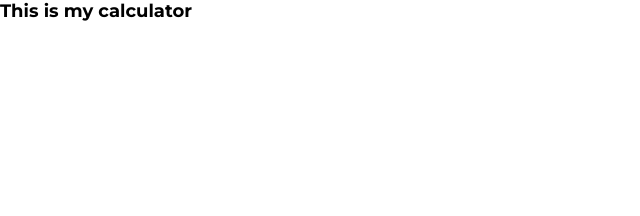
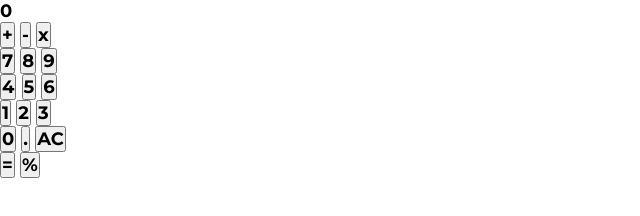
Before and after one commit to pokendau/calculator-js, a plain HTML site: page index.html in a window 1280 px wide. Shown: the whole page, without its empty margins (0-640 px from the left). Drawn offline with Linux system fonts and the light colour scheme.

Commit message:
Calculator skeleton

```diff
--- a/index.html
+++ b/index.html
@@ -7,7 +7,44 @@
     <link rel="stylesheet" href="style.css" />
   </head>
   <body>
-    <h1>This is my calculator</h1>
+    <div id="calculator">
+      <div id="calculator__screen">0</div>
+      <div id="calculator__body">
+        <div id="col1">
+          <div id="op_buttons">
+            <button class="op_button">+</button>
+            <button class="op_button">-</button>
+            <button class="op_button">x</button>
+          </div>
+          <div id="numbers">
+            <div class="number_row">
+              <button class="number_button">7</button>
+              <button class="number_button">8</button>
+              <button class="number_button">9</button>
+            </div>
+            <div class="number_row">
+              <button class="number_button">4</button>
+              <button class="number_button">5</button>
+              <button class="number_button">6</button>
+            </div>
+            <div class="number_row">
+              <button class="number_button">1</button>
+              <button class="number_button">2</button>
+              <button class="number_button">3</button>
+            </div>
+            <div class="number_row">
+              <button class="number_button">0</button>
+              <button class="number_button">.</button>
+              <button class="number_button">AC</button>
+            </div>
+          </div>
+        </div>
+        <div id="col2">
+          <button id="equal_button">=</button>
+          <button class="op_button">%</button>
+        </div>
+      </div>
+    </div>
     <script src="script.js"></script>
   </body>
 </html>
```
